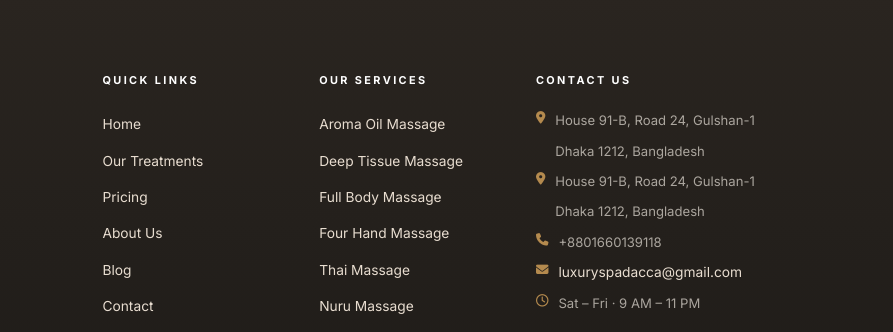
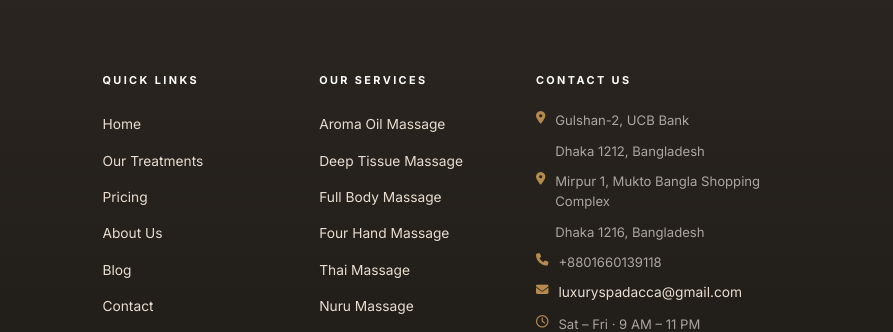
Before and after one commit to wasi184/Spawebsite, a plain HTML site: page index.html in a window 1280 px wide. Shown: the part 5201-5533 px from the top of the page, 387-1280 px from the left. Drawn offline with Linux system fonts and the light colour scheme.

Commit message:
Update index.html

```diff
--- a/index.html
+++ b/index.html
@@ -626,10 +626,10 @@
         <div class="footer-col">
           <h5 class="footer-col-title">CONTACT US</h5>
           <ul class="footer-contact">
-            <li><i class="fa-solid fa-location-dot fc-icon"></i> House 91-B, Road 24, Gulshan-1</li>
+            <li><i class="fa-solid fa-location-dot fc-icon"></i>Gulshan-2, UCB Bank</li>
             <li><i class="fa-solid fa-location-dot fc-icon" style="opacity:0"></i> Dhaka 1212, Bangladesh</li>
-            <li><i class="fa-solid fa-location-dot fc-icon"></i> House 91-B, Road 24, Gulshan-1</li>
-            <li><i class="fa-solid fa-location-dot fc-icon" style="opacity:0"></i> Dhaka 1212, Bangladesh</li>
+            <li><i class="fa-solid fa-location-dot fc-icon"></i> Mirpur 1, Mukto Bangla Shopping Complex</li>
+            <li><i class="fa-solid fa-location-dot fc-icon" style="opacity:0"></i> Dhaka 1216, Bangladesh</li>
             <li><i class="fa-solid fa-phone fc-icon"></i> +8801660139118</li>
             <li><i class="fa-solid fa-envelope fc-icon"></i>
               <a href="mailto:luxuryspadacca@gmail.com" class="footer-link footer-email">luxuryspadacca@gmail.com</a>
```
